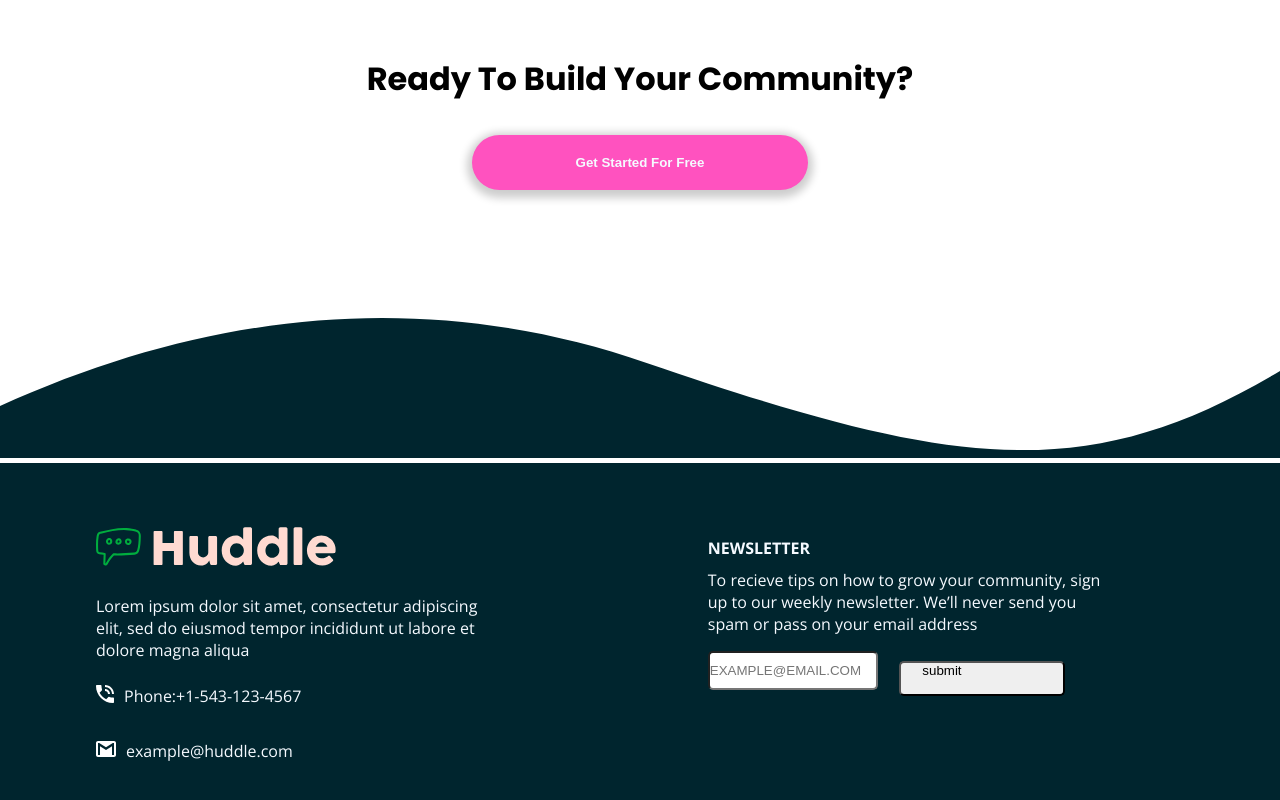
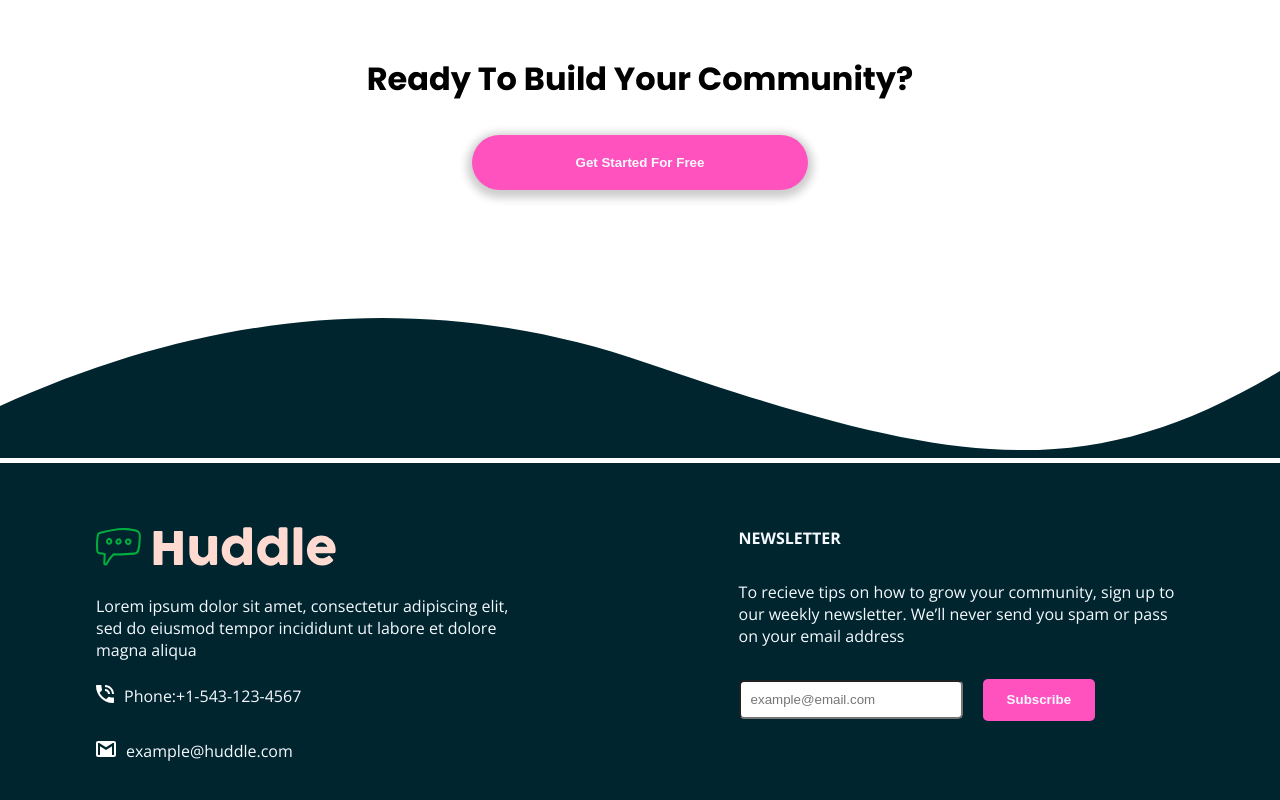
Before and after one commit to Marianellag1/Second-huddlelanding, a plain HTML site: page index.html in a window 1280 px wide. Shown: the part 3843-4643 px from the top of the page. Drawn offline with nearby package versions, Linux system fonts and the light colour scheme.

Commit message:
saving progress

```diff
--- a/css/style.css
+++ b/css/style.css
@@ -79,13 +79,13 @@ h1 {
     padding-bottom: 1.5rem;
 }
 
-/* #subscribe:hover {
-    cursor: pointer;
-} */
+#receive {
+    padding: 2rem 0 2rem 0;
+}
 
-/* #subscribe:active {
-    background-color: var(--light);
-} */
+#upper {
+    text-transform: uppercase;
+}
 
 .button {
     font-weight: 600;
@@ -225,28 +225,37 @@ h1 {
     color: var(--blue);
 }
 
-.newsletter :nth-child(1) {
-    text-transform: uppercase;
-    padding: .625rem 0 .625rem 0;
-}
-
-.newsletter :nth-child(2) {
-    padding: 0 5rem 1rem 0;
-}
-
-.newsletter input {
-    padding: .625rem;
-    margin-right: 1rem;
-    border-radius: 5px;
-    width: 35%;
-}
-
 .newsletter button {
     padding: 0.625rem;
     width: 20%;
     background-color: var(--pink);
     color: var(--blue);
     border-radius: 5px;
+}
+
+.form :nth-child(1) {
+    padding: .625rem;
+    width: 45%;
+    border-radius: 5px;
+}
+
+.form :nth-child(2) {
+    padding: .825rem;
+    width: 25%;
+    background-color: var(--pink);
+    color: var(--blue);
+    font-weight: 700;
+    margin-left: 1rem;
+    border: none;
+    border-radius: 5px;
+}
+
+.form :nth-child(2):hover {
+    cursor: pointer;
+}
+
+.form :nth-child(2):active {
+    background-color: var(--light);
 }
 
 .footer {
--- a/index.html
+++ b/index.html
@@ -145,16 +145,15 @@
       </section>
 
       <section class="newsletter">
-        <p> <strong>Newsletter</strong> </p>
-        <p>To recieve tips on how to grow your community, sign up to our weekly newsletter. We’ll never send you spam or
+        <p id="upper"> <strong>Newsletter</strong> </p>
+        <p id="receive">To recieve tips on how to grow your community, sign up to our weekly newsletter. We’ll never send you spam or
           pass on your email address</p>
 
-          <form action="">
+          <form class="form">
             <input type="email"  id="email" name="email" placeholder="example@email.com">
-            <!-- <button id="subscribe">Subscribe</button> -->
-            <input type="submit" value="submit">
+            <input type="submit" value="Subscribe">
           </form>
-      </section>
+        </section>
 
     <p class="attribution footer">
       Challenge by <a href="https://www.frontendmentor.io?ref=challenge" target="_blank">Frontend Mentor</a>.
```
